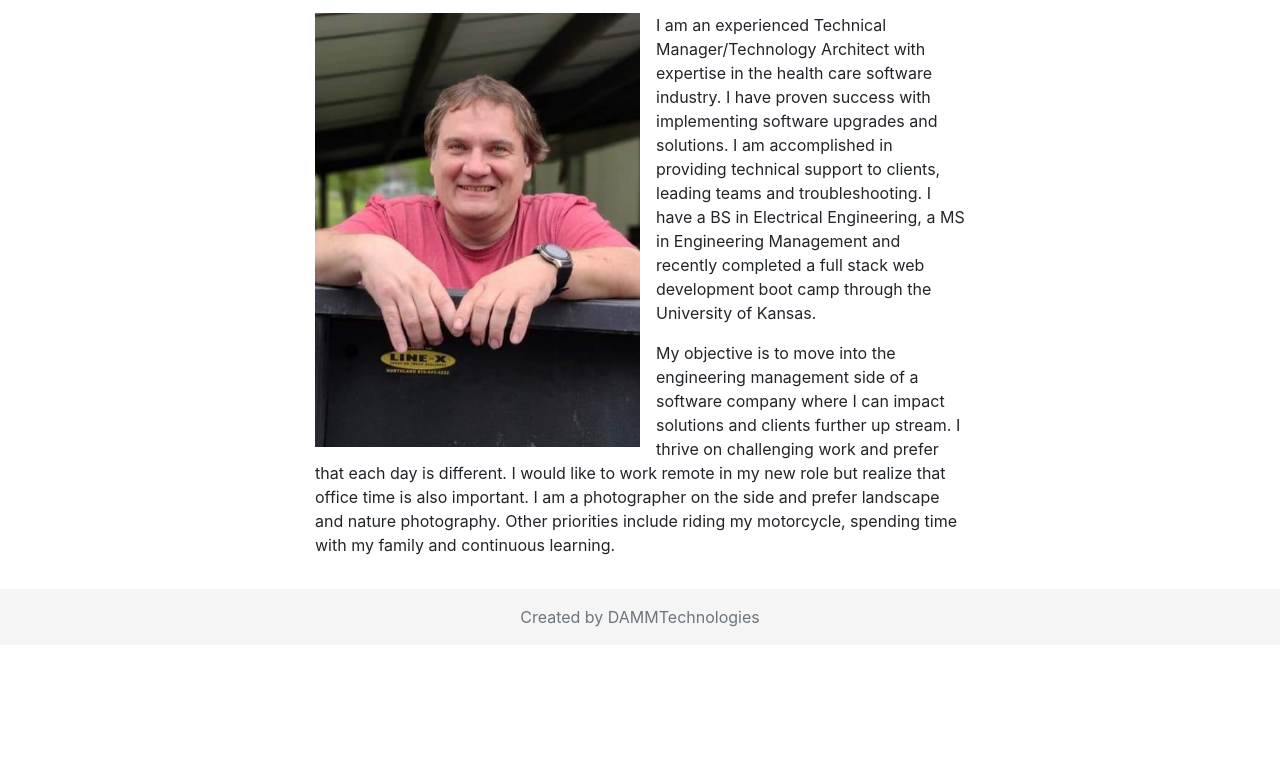
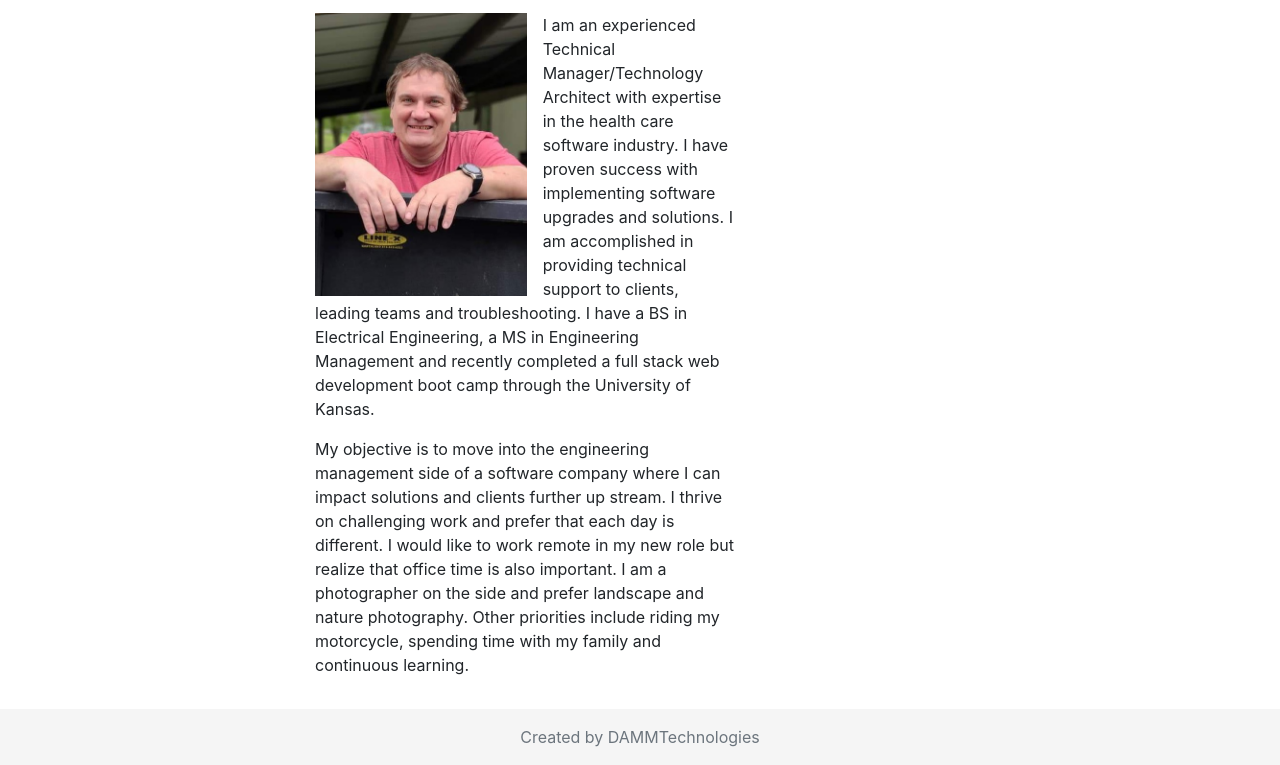
Before and after one commit to cermqm/BootstrapHW, a plain HTML site: page index.html in a window 1280 px wide. Shown: the part 183-948 px from the top of the page. Before the commit the page ends 828 px from the top, so only its background shows below. Drawn offline with nearby package versions, Linux system fonts and the light colour scheme.

Commit message:
updated scaling for index.html

```diff
--- a/index.html
+++ b/index.html
@@ -36,7 +36,7 @@
     <figure>
         <div class="container">
             <div class="row">
-                <div class="col-sm-12 col-lg-12 col-xl-12">
+                <div class="col-sm-12 col-lg-8 col-xl-8">
                     <!-- Page header -->
                     <h3 id="headerstyling">About Me</h3>
                     <!-- Page header -->
```
